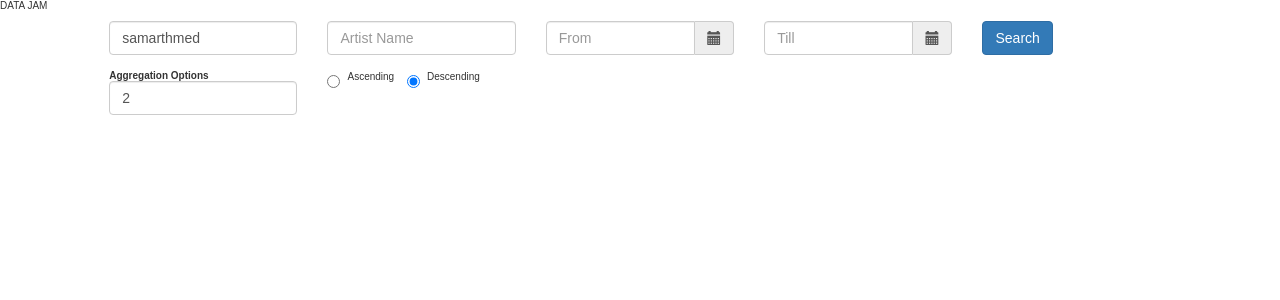
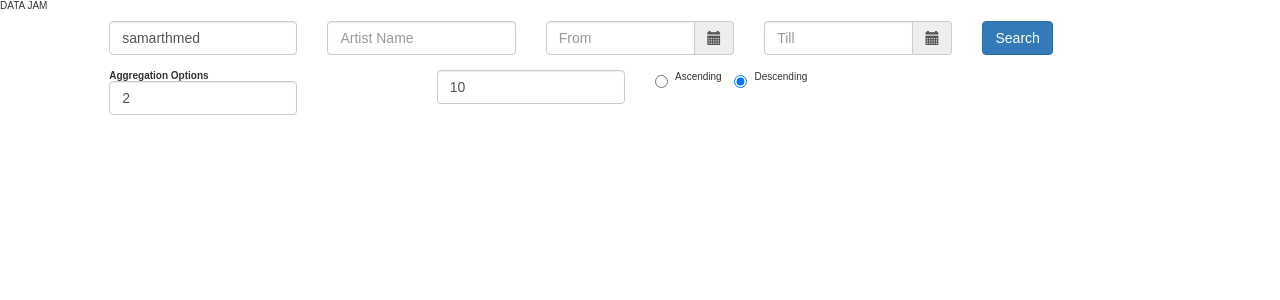
Before and after one commit to samarth/datajam, a Flask app: page / in a window 1280 px wide. Shown: the top 300 px of the page. Run offline with Flask 2, Linux system fonts and the light colour scheme; parts of the project's set-up code (start-up, migrations or seed data) failed here and were passed over; some libraries are stand-ins or nearby versions.

Commit message:
limit support for aggs

```diff
--- a/app/static/js/dashboard.js
+++ b/app/static/js/dashboard.js
@@ -213,7 +213,7 @@ function getUserData () {
 
     var minDocCount = $("#minDocCount").val();
     var order       = $("input[name=optradio]:checked").val();
-
+    var limit       = $("#limit").val();
 
     var queryParams = "?username=" + username;
 
@@ -238,6 +238,10 @@ function getUserData () {
         queryParams += "&order=" + order;
     }
 
+
+    if (limit) {
+        queryParams += "&limit=" + limit;
+    }
 
    /*
      May want to expose : min doc count and order and limits later
--- a/app/templates/dashboard/index.html
+++ b/app/templates/dashboard/index.html
@@ -60,6 +60,9 @@
       <span> <b>Aggregation Options</b> </span>
       <input id="minDocCount" type="text" placeholder="Minimum Artist Count" value="2" class="input-medium search-query form-control">
       </div>
+      <div class="col-md-2 col-md-offset-1">
+        <input id="limit" type="text" placeholder="Limit of Artists in Aggregation" value="10" class="input-medium search-query form-control">
+      </div>
       <div class="col-md-2">
         <label class="radio-inline"><input type="radio" name="optradio" value="asc" checked="checked">Ascending</label>
         <label class="radio-inline"><input type="radio" name="optradio" value="desc" checked="checked">Descending</label>
```
